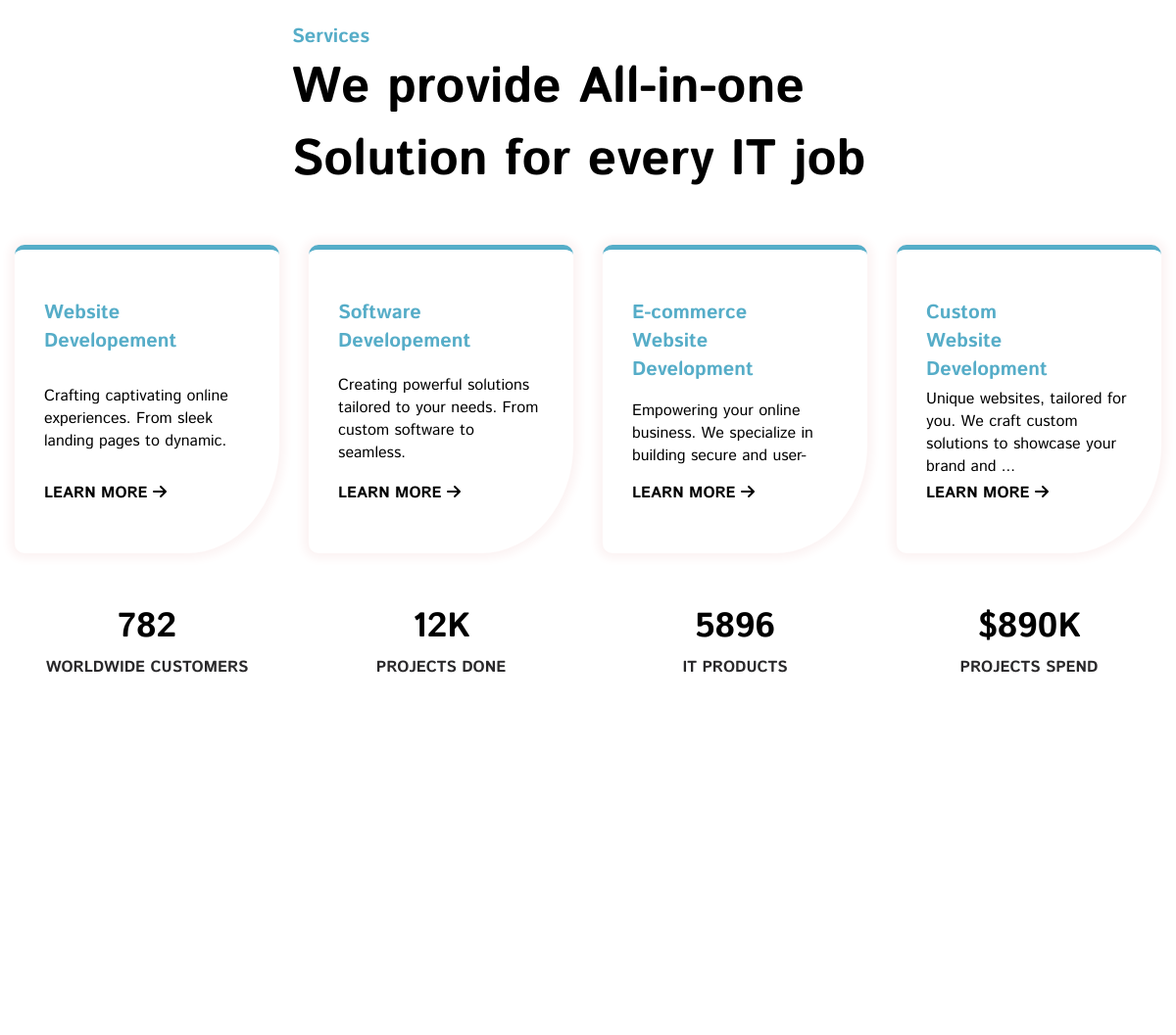
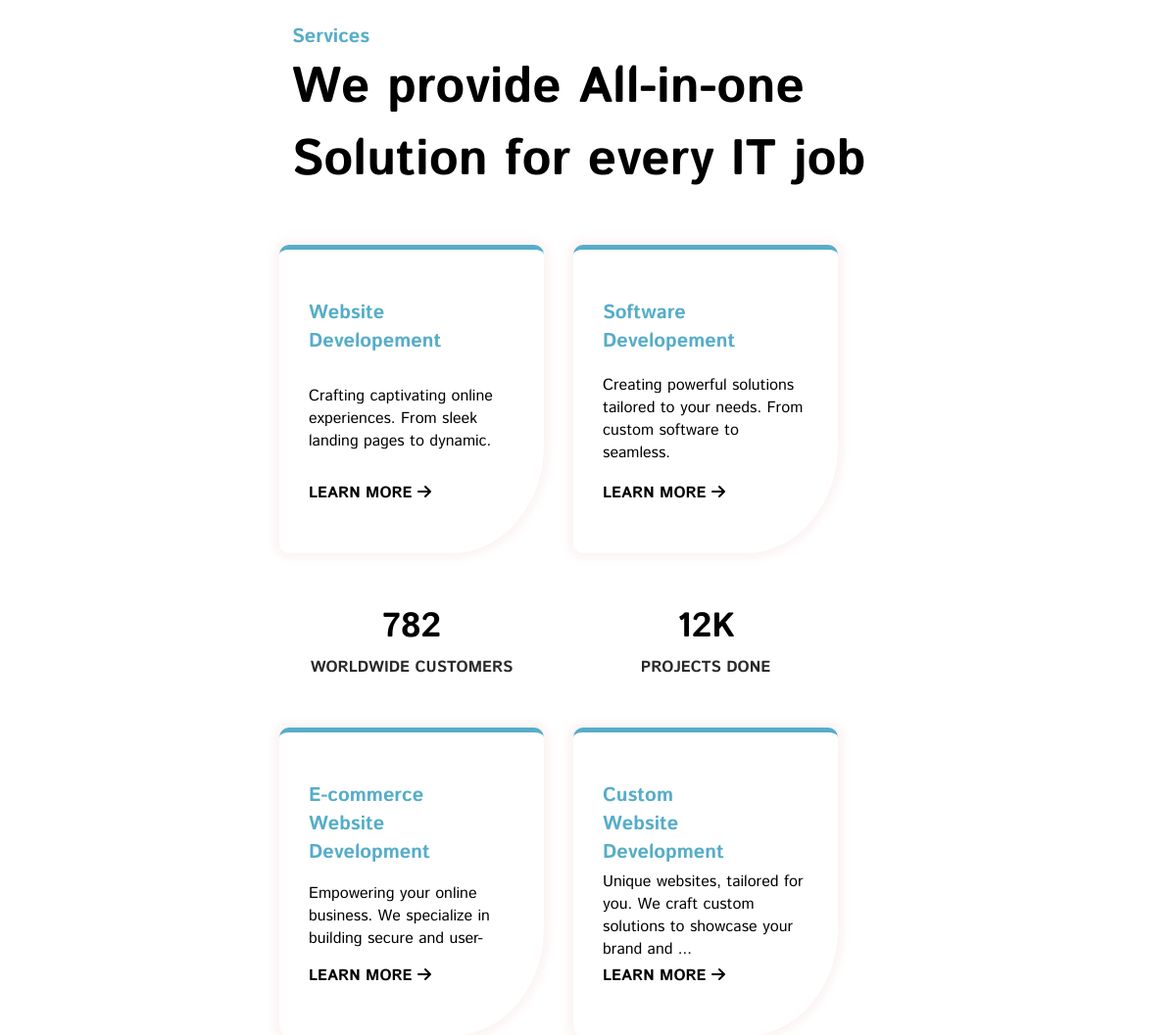
Before and after one commit to samueldev900/tech-solutins-app, a PHP site: page / in a window 1200 px wide; the page is wider, and only the part inside the window is pictured. Shown: the part 1157-2214 px from the top of that part at 98% size. Run offline with PHP 8.4, Linux system fonts and the light colour scheme; some libraries are stand-ins or nearby versions.

Commit message:
sessão 2 for table 1024px finalizada

```diff
--- a/Estilos/midia-query/media-sec2.css
+++ b/Estilos/midia-query/media-sec2.css
@@ -88,9 +88,40 @@
     margin-top: 30px;
     padding: 200px 40px;
     color: #000;
+
+  }
+  .list-job:nth-child(5) {
+    grid-row: 4/5;
+
   }
 
+.list-job:nth-child(2) {
+    grid-row: 2/3;
 
+}
+
+.list-job:nth-child(3) {
+    grid-row: 2/3;
+
+}
+
+.list-job:nth-child(4) {
+    grid-row: 4/5;
+
+}
+
+/* Aplicando estilos específicos para cada .status com :nth-child */
+
+
+.status:nth-child(8) {
+  grid-row: 5/6;
+
+}
+
+.status:nth-child(9) {
+  grid-row: 5/6;
+
+}
   #section2 article{
     display: grid;
     place-items: center;
```
